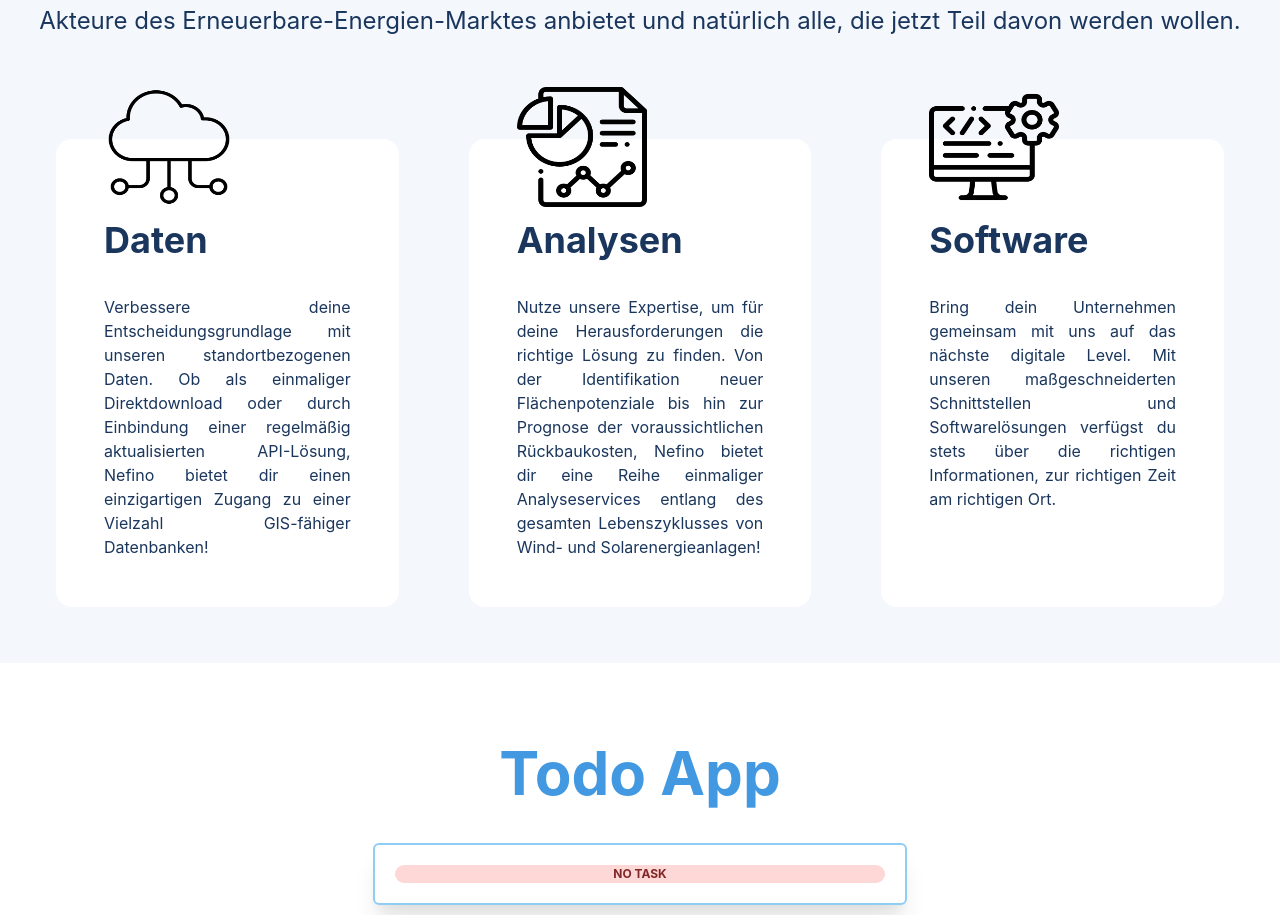
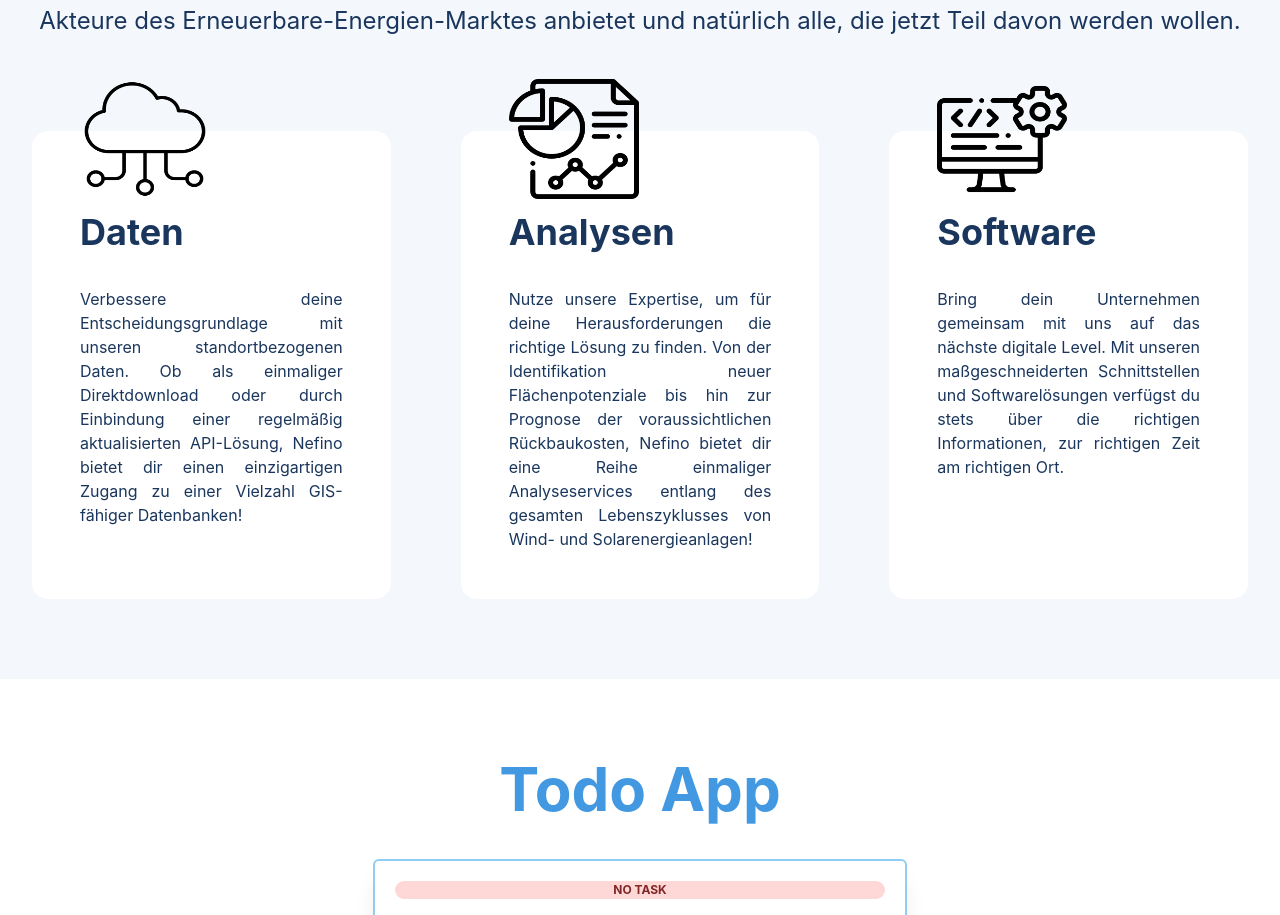
Before and after one commit to fahricigdem/react-chakra-examples, a React (Create React App) app: page / in a window 1280 px wide. Shown: the part 1251-2166 px from the top of the page. Built offline with nearby package versions, Linux system fonts and the light colour scheme.

Commit message:
WieArbeitet Comp respons. enstellungen updated

```diff
--- a/src/Nefino/NefinoHomeBewerbung.js
+++ b/src/Nefino/NefinoHomeBewerbung.js
@@ -14,8 +14,8 @@
             <Heading>Job mit Sinn gesucht?</Heading>
             <Text>Wir suchen Verstärkung! Werde jetzt Teil unseres Teams und setze unsere Vision in die Realität um. Bei uns findest du ein spannendes Arbeitsumfeld im Bereich der erneuerbaren Energien, qualifizierte DataAnalytics- und Softwareentwicklungsaufgaben rund um die Wind- und Solarenergie, flexibles Arbeiten und ein besonders aufgeschlossenes Team.</Text>
 
-            <SimpleGrid columns={2} spacing="10vw">
-                <Text as="strong" height="80px" width="40vw">Wir freuen uns auf dich!</Text>
+            <SimpleGrid columns={{ base: "1", md: "2" }} spacing={{ base: "0vw", md: "10vw" }}>
+                <Text as="strong" height="80px" width={{ base: "80vw", md: "45vw" }}>Wir freuen uns auf dich!</Text>
                 <Box height="80px" align="center"><Button bg="blue.700" rounded="false">Jetzt Bewerben</Button></Box>
             </SimpleGrid>
 
--- a/src/Nefino/WieArbeitet.js
+++ b/src/Nefino/WieArbeitet.js
@@ -20,7 +20,8 @@
             <Text align="center" fontSize="2xl">Wir sind ein Full-Service-Dienstleister, der einzigartige Daten-, Analysen- und Software-Services für Akteure des Erneuerbare-Energien-Marktes anbietet und natürlich alle, die jetzt Teil davon werden wollen.</Text>
             <br />
             <br />
-            <SimpleGrid columns={{ base: "1", lg: "3" }} spacing="70px" p="6"  >
+
+            <SimpleGrid columns={{ base: "1", lg: "3" }} spacing="70px" pb="12" pt="4"  >
                 <Box borderRadius="2xl" bg="white" p="12" textAlign="justify"><Box h="8"><Image style={{ position: "relative", top: "-100px", width: "130px", height: "120px" }} src={Cloud} /></Box><Heading mb="8">Daten </Heading> Verbessere deine Entscheidungsgrundlage mit unseren standortbezogenen Daten. Ob als einmaliger Direktdownload oder durch Einbindung einer regelmäßig aktualisierten API-Lösung, Nefino bietet dir einen einzigartigen Zugang zu einer Vielzahl GIS-fähiger Datenbanken!</Box>
                 <Box borderRadius="2xl" bg="white" p="12" textAlign="justify"><Box h="8"><Image style={{ position: "relative", top: "-100px", width: "130px", height: "120px" }} src={Analysis} /></Box><Heading mb="8">Analysen</Heading> Nutze unsere Expertise, um für deine Herausforderungen die richtige Lösung zu finden. Von der Identifikation neuer Flächenpotenziale bis hin zur Prognose der voraussichtlichen Rückbaukosten, Nefino bietet dir eine Reihe einmaliger Analyseservices entlang des gesamten Lebenszyklusses von Wind- und Solarenergieanlagen!</Box>
                 <Box borderRadius="2xl" bg="white" p="12" textAlign="justify"><Box h="8"><Image style={{ position: "relative", top: "-100px", width: "130px", height: "120px" }} src={Software} /></Box><Heading mb="8">Software</Heading> Bring dein Unternehmen gemeinsam mit uns auf das nächste digitale Level. Mit unseren maßgeschneiderten Schnittstellen und Softwarelösungen verfügst du stets über die richtigen Informationen, zur richtigen Zeit am richtigen Ort.</Box>
```
